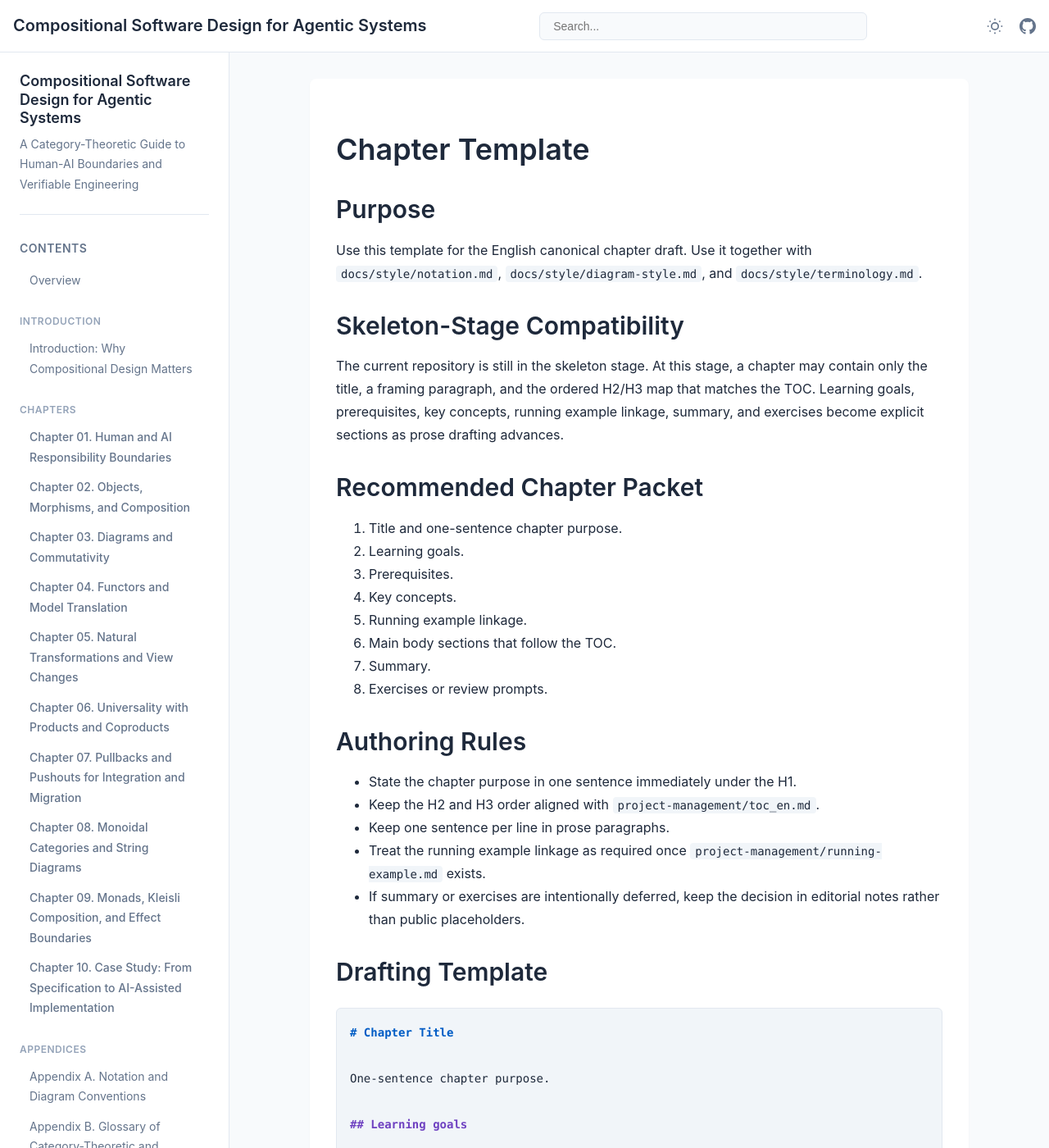
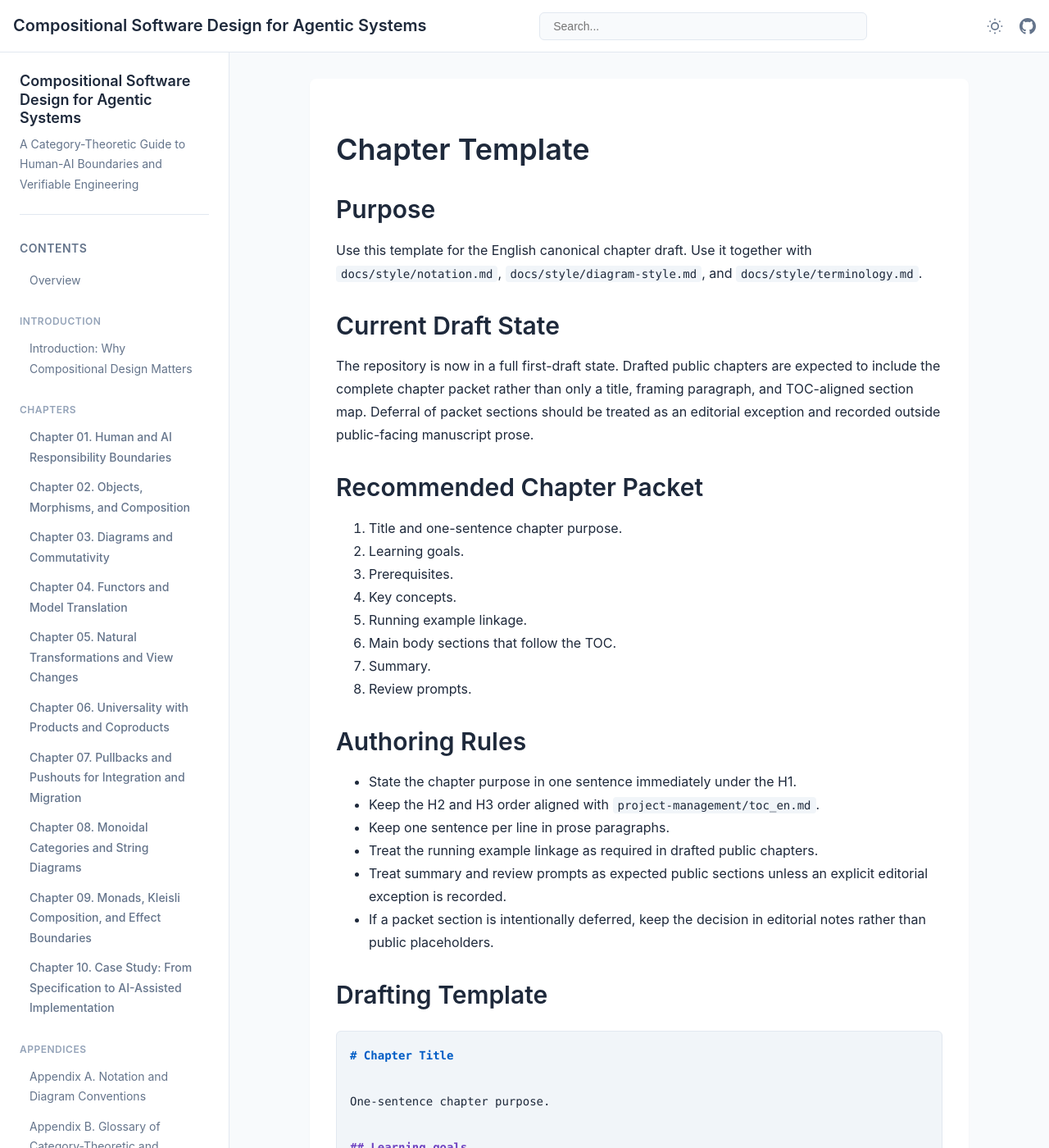
Before and after one commit to itdojp/composable-software-design-book, a Jekyll site: the page built from docs/style/chapter-template.md, in a window 1280 px wide and 1400 px high. Shown: the whole window at 82% size. Built offline with Jekyll 4.4.1, drawn with Linux system fonts in a browser that asks for light colours; our own code applies the rules of GitHub Pages for plain Markdown files; some of the changed text lies outside the part shown.

Commit message:
Update editorial guidance for full draft state

````diff
--- a/docs/style/chapter-template.md
+++ b/docs/style/chapter-template.md
@@ -5,11 +5,11 @@
 Use this template for the English canonical chapter draft.
 Use it together with `docs/style/notation.md`, `docs/style/diagram-style.md`, and `docs/style/terminology.md`.
 
-## Skeleton-Stage Compatibility
+## Current Draft State
 
-The current repository is still in the skeleton stage.
-At this stage, a chapter may contain only the title, a framing paragraph, and the ordered H2/H3 map that matches the TOC.
-Learning goals, prerequisites, key concepts, running example linkage, summary, and exercises become explicit sections as prose drafting advances.
+The repository is now in a full first-draft state.
+Drafted public chapters are expected to include the complete chapter packet rather than only a title, framing paragraph, and TOC-aligned section map.
+Deferral of packet sections should be treated as an editorial exception and recorded outside public-facing manuscript prose.
 
 ## Recommended Chapter Packet
 
@@ -20,15 +20,16 @@ Learning goals, prerequisites, key concepts, running example linkage, summary, a
 5. Running example linkage.
 6. Main body sections that follow the TOC.
 7. Summary.
-8. Exercises or review prompts.
+8. Review prompts.
 
 ## Authoring Rules
 
 - State the chapter purpose in one sentence immediately under the H1.
 - Keep the H2 and H3 order aligned with `project-management/toc_en.md`.
 - Keep one sentence per line in prose paragraphs.
-- Treat the running example linkage as required once `project-management/running-example.md` exists.
-- If summary or exercises are intentionally deferred, keep the decision in editorial notes rather than public placeholders.
+- Treat the running example linkage as required in drafted public chapters.
+- Treat summary and review prompts as expected public sections unless an explicit editorial exception is recorded.
+- If a packet section is intentionally deferred, keep the decision in editorial notes rather than public placeholders.
 
 ## Drafting Template
 
@@ -71,13 +72,14 @@ Subsection purpose sentence.
 
 Short recap of the chapter claims and their design implications.
 
-## Exercises
+## Review prompts
 
 1. Review question.
 2. Design prompt.
 ```
 
-## Mapping To The Current Skeleton
+## Applying The Template In Revision
 
-The present chapter skeletons already satisfy the title, framing paragraph, and ordered section map requirements.
-When prose writing begins, add the chapter packet above without changing chapter IDs, source paths, or TOC order.
+The current manuscript already uses the chapter packet in drafted public chapters.
+Use the template above when revising a chapter, backfilling a weaker section, or drafting a new canonical chapter file.
+Do so without changing chapter IDs, source paths, or TOC order.
````
Also changed, not shown: project-management/current-state-audit.md (+3 -3 lines), project-management/editorial-checklist.md (+2 -2 lines).
